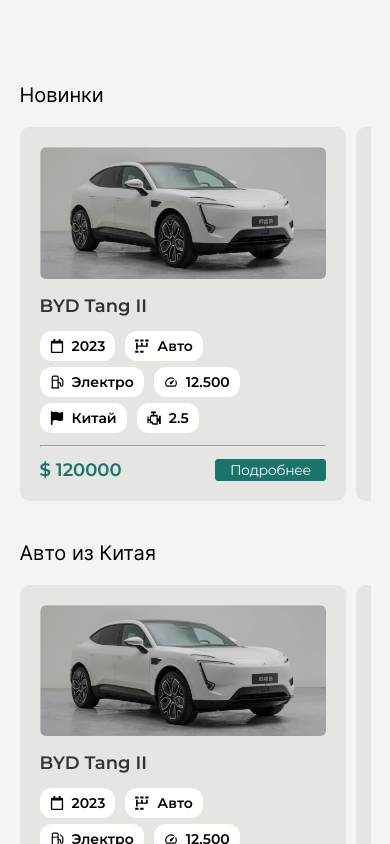
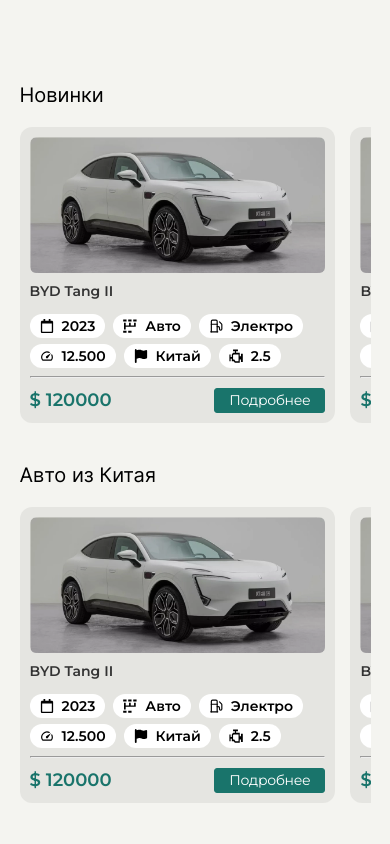
Before and after one commit to azam2802/ImpexCorp, a React (Vite) app: page / in a window 390 px wide. Shown: the part 1060-1904 px from the top of the page. Built offline with nearby package versions, Linux system fonts and the light colour scheme; a web font is replaced by a local one.

Commit message:
some responsive css is added for CarCard

```diff
--- a/src/assets/styles/components/CarCard.module.scss
+++ b/src/assets/styles/components/CarCard.module.scss
@@ -146,54 +146,60 @@
   }
 }
 
-@media screen and (max-width: 500px) {
+@media screen and (max-width: 564px) {
   .carCardItem {
-    width: 93%;
-    border-radius: 10px;
-    margin-right: 10px;
-    padding: 20px;
+    width: 60vw;
+    padding: 15px;
+
+  }
+}
+
+@media screen and (max-width: 410px) {
+  .carCardItem {
+    width: 90%;
+    margin-right: 15px;
+    padding: 10px;
 
     .car_name {
-      font-size: 18px;
-      margin-top: 12px;
+      font-size: 14px;
+      margin-top: 5px;
     }
 
+  }
+}
+
+@media screen and (max-width: 351px) {
+  .carCardItem {
+
+
     .car_struct_list {
-      width: 100%;
-      margin-bottom: 12px;
-      margin-top: 8px;
 
       .car_struct_list_item {
-        height: 30px;
-        padding: 5px 10px;
-        color: #000;
-        font-size: 14px;
-        border-radius: 12px;
-        margin-top: 6px;
+        padding: 2px 5px;
+        font-size: 12px;
+        margin-top: 3px;
 
         &:not(:last-child) {
-          margin-right: 10px;
+          margin-right: 4px;
         }
 
-        img {
-          width: 14px;
-        }
         .car_struct_text {
-          margin-left: 8px;
+          margin-left: 4px;
         }
       }
     }
+
     .car_info {
-      margin-top: 12px;
+      margin-top: 5px;
 
       .car_price {
-        font-size: 18px;
+        font-size: 14px;
       }
       .moreButton {
-        height: 22px;
-        padding: 5px 14px;
+        padding: 5px 7px;
         gap: 8px;
-        font-size: 14px;
+        border-radius: 3px;
+        font-size: 12px;
       }
     }
   }
--- a/src/components/CarCard/CarCard.jsx
+++ b/src/components/CarCard/CarCard.jsx
@@ -12,7 +12,7 @@
   const { t } = useTranslation()
   return (
     <li className={s.carCardItem}>
-      <img src={carImage} className={s.car_image} alt="" />
+      <img src={carImage} className={s.car_image} alt="carImg" />
       <h1 className={s.car_name}>BYD Tang II</h1>
       <ul className={s.car_struct_list}>
         <li className={s.car_struct_list_item}>
@@ -20,7 +20,7 @@
           <p className={s.car_struct_text}>2023</p>
         </li>
         <li className={s.car_struct_list_item}>
-          <img className={s.car_struct_image} src={Icon2} alt="" />
+          <img className={s.car_struct_image} src={Icon2} alt="struct-img" />
           <p className={s.car_struct_text}>Авто</p>
         </li>
         <li className={s.car_struct_list_item}>
@@ -36,7 +36,7 @@
           <p className={s.car_struct_text}>Китай</p>
         </li>
         <li className={s.car_struct_list_item}>
-          <img className={s.car_struct_image} src={Icon1} alt="" />
+          <img className={s.car_struct_image} src={Icon1} alt="struct-img" />
           <p className={s.car_struct_text}>2.5</p>
         </li>
       </ul>
```
